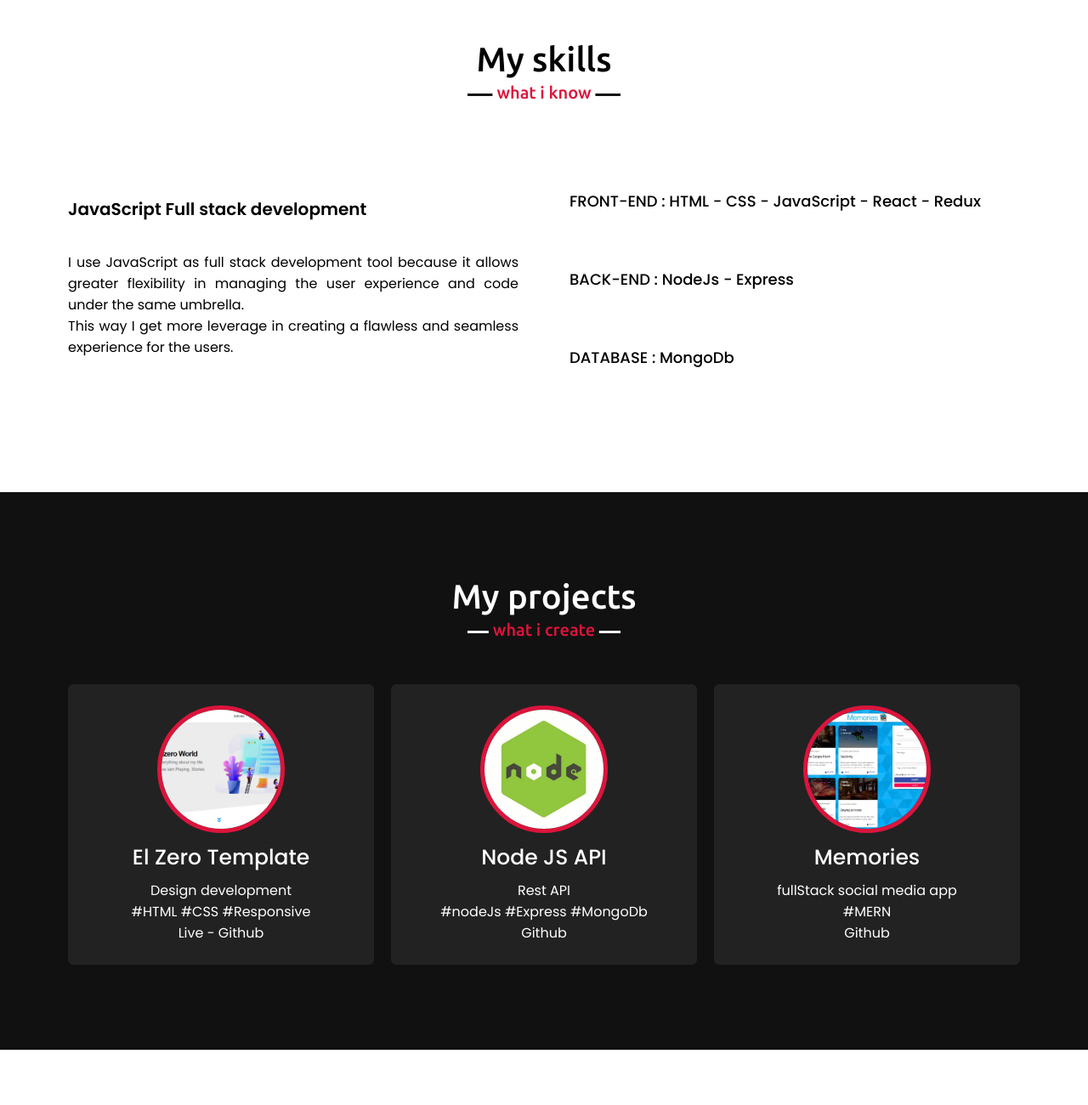
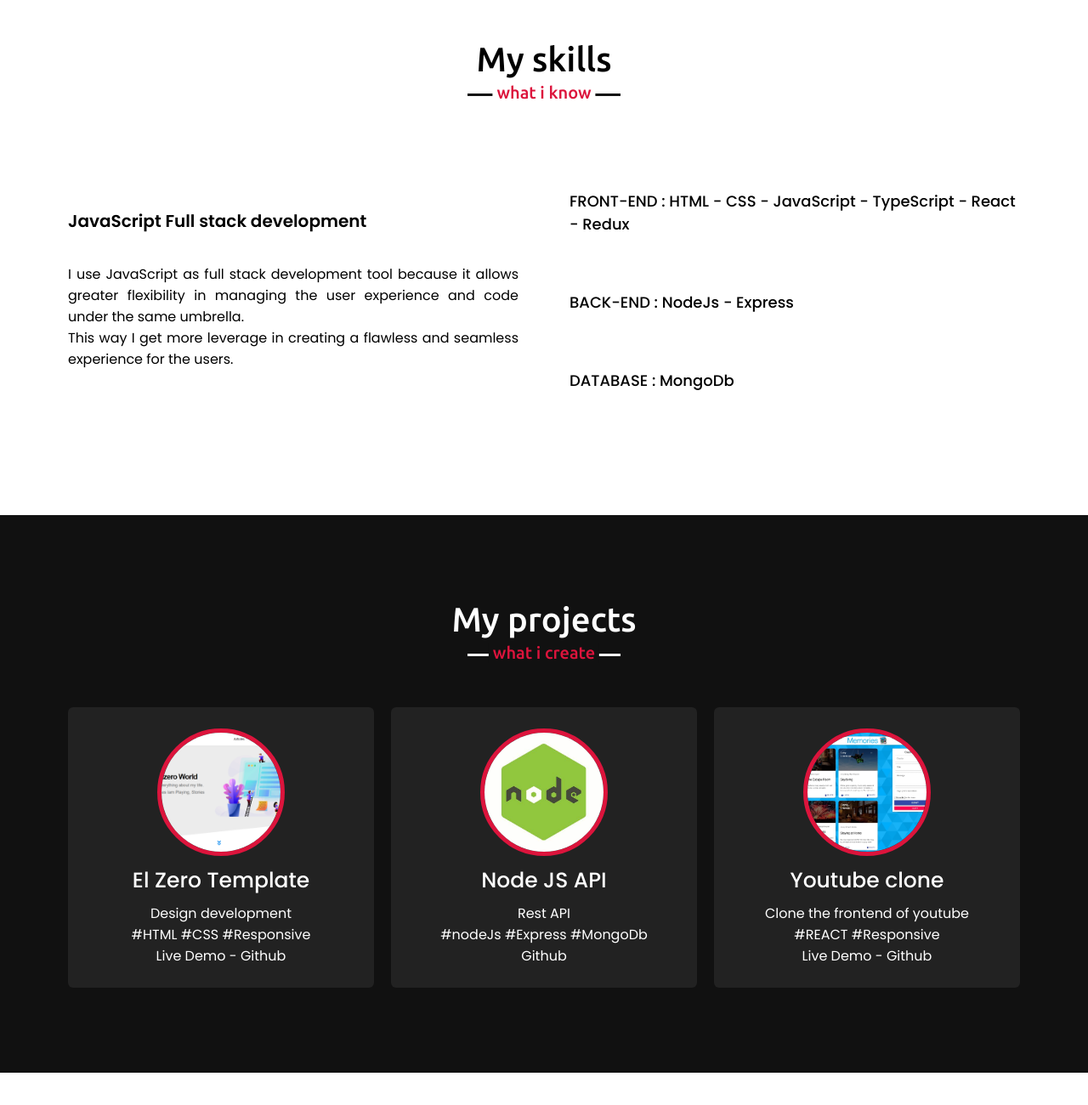
Before and after one commit to ahmedhadrich299/Personal-Portfolio, a plain HTML site: page index.html in a window 1280 px wide. Shown: the part 2142-3442 px from the top of the page at 85% size. Drawn offline with nearby package versions, Linux system fonts and the light colour scheme.

Commit message:
Update the projects section

```diff
--- a/index.html
+++ b/index.html
@@ -57,7 +57,7 @@
                 <div class="column right">
                     <div class="text">I'm Ahmed and I'm a <span class="typing-2"></span></div>
                     <p>With a lot of passion for Full-Stack web development, I aim at creating more reliable web applications with the latest technologies. I am very enthusiastic about learning new things and am comfortable with stepping out of my comfort zone.
-                        <br> I am currently pursuing my license degree in Computer Science and will be graduating in June 2023 and hence looking for opportunities where I could further hone my skill sets by contributing to challenging projects for the organization I work for.
+                        <br> I am currently pursuing my bachelor degree in Computer Science and will be graduating in June 2023 and hence looking for opportunities where I could further hone my skill sets by contributing to challenging projects for the organization I work for.
                         <br> I am also a retail Forex trader and Crypto investor.</p>
                     <a href="currivitae-hadrich-ahmed.pdf">Download CV</a>
                 </div>
@@ -107,7 +107,7 @@
                     <div class="bars">
                         <br><br>
                         <div class="info">
-                            <span>FRONT-END : HTML - CSS - JavaScript - React - Redux</span>
+                            <span>FRONT-END : HTML - CSS - JavaScript - TypeScript - React - Redux</span>
                         </div>
                     </div>
                     <br><br>
@@ -128,7 +128,7 @@
         </div>
     </section>
 
-    <!-- teams section start -->
+    <!-- Projects section start -->
     <section class="teams" id="teams">
         <div class="max-width">
             <h2 class="title">My projects</h2>
@@ -137,7 +137,7 @@
                     <div class="box">
                         <img src="images/profile-1.png" alt="">
                         <div class="text">El Zero Template</div>
-                        <p>Design development <br> #HTML  #CSS #Responsive<br> <a href="https://ahmedhadrich299.github.io/Responsive-design/" target="_blank">Live</a> - <a href="https://github.com/ahmedhadrich299/Responsive-design" target="_blank">Github</a></p>
+                        <p>Design development <br> #HTML  #CSS #Responsive<br> <a href="https://ahmedhadrich299.github.io/Responsive-design/" target="_blank">Live Demo</a> - <a href="https://github.com/ahmedhadrich299/Responsive-design" target="_blank">Github</a></p>
                     </div>
                 </div>
                 <div class="card">
@@ -150,8 +150,8 @@
                 <div class="card">
                     <div class="box">
                         <img src="images/profile-3.png" alt="">
-                        <div class="text">Memories</div>
-                        <p>fullStack social media app  <br> #MERN <br> <a href="https://github.com/ahmedhadrich299/Memories-app" target="_blank">Github</a></p>
+                        <div class="text">Youtube clone</div>
+                        <p>Clone the frontend of youtube <br> #REACT #Responsive<br> <a href="https://youtube-clone-66.netlify.app/" target="_blank">Live Demo</a> - <a href="https://github.com/ahmedhadrich299/youtube_clone_react" target="_blank">Github</a></p>
                     </div>
                 </div>
             </div>
```
